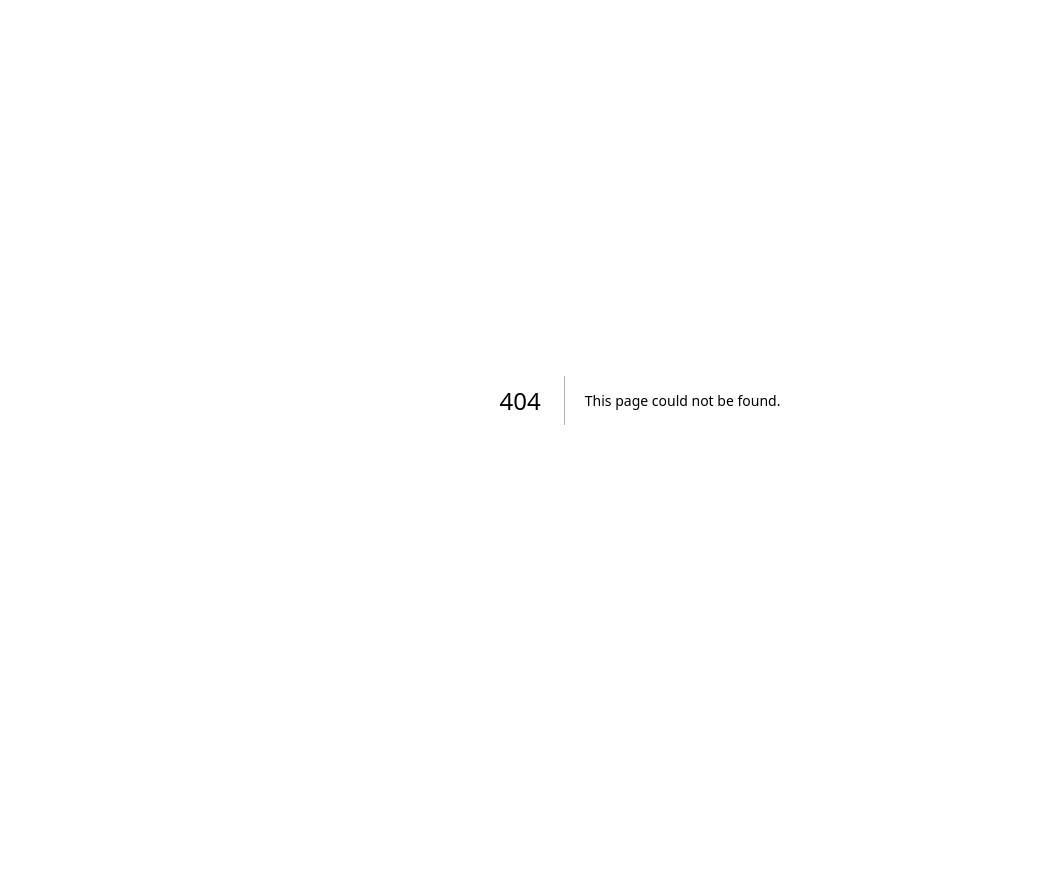
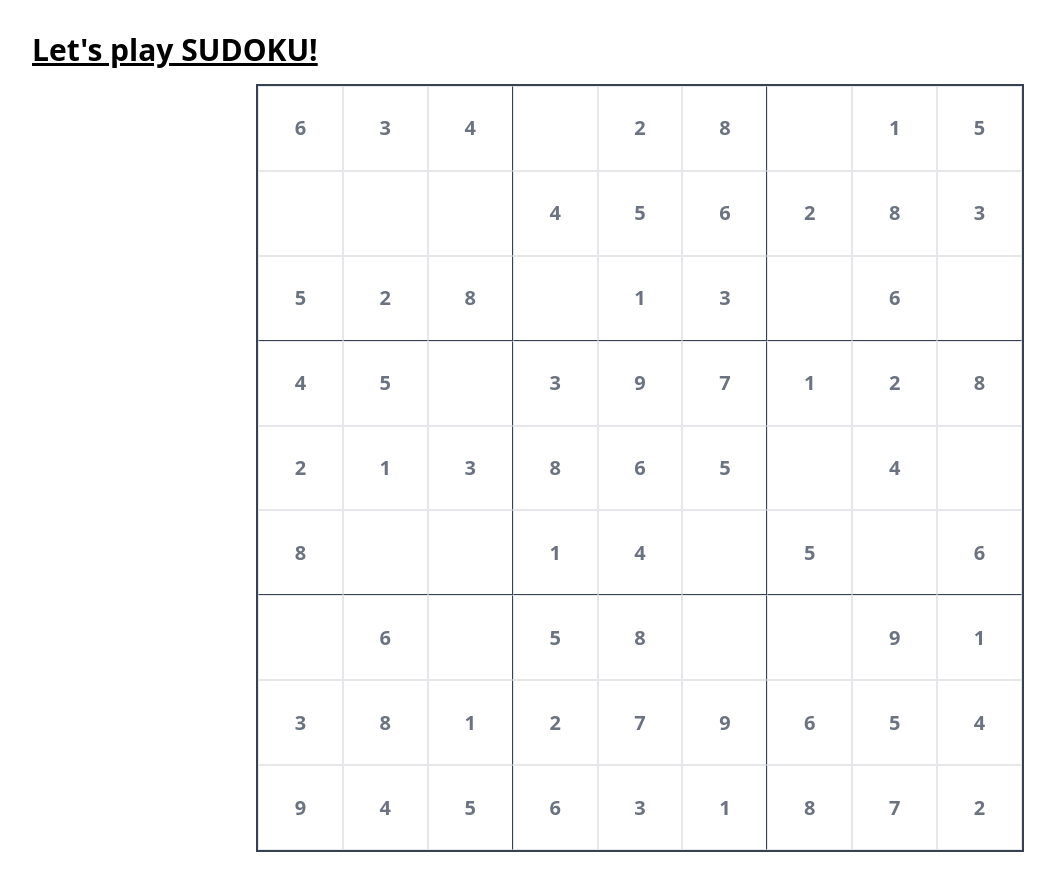
Before and after one commit to tamatamvan/sudoku-next, a Next.js app: page /puzzle in a window 1280 px wide. Before the commit this address had no page. Shown: the whole page, without its empty margins (0-1055 px from the left). Before the commit the page ends 800 px from the top, so only its background shows below. Built offline with nearby package versions, Linux system fonts and the light colour scheme.

Commit message:
create new page for displaying puzzle

```diff
--- a/package.json
+++ b/package.json
@@ -24,6 +24,7 @@
     "@typescript-eslint/eslint-plugin": "^5.54.0",
     "@typescript-eslint/parser": "^5.54.0",
     "autoprefixer": "^10.4.13",
+    "classnames": "^2.3.2",
     "eslint": "8.35.0",
     "eslint-config-next": "13.2.3",
     "eslint-plugin-prettier": "^4.2.1",
--- /dev/null
+++ b/src/app/puzzle/page.tsx
@@ -0,0 +1,69 @@
+'use client';
+
+import { useState } from 'react';
+import _times from 'lodash/times';
+
+import cn from 'classnames';
+
+// generate sudoku rows
+const generateSudokuRows = (sudokuStr: string) => {
+  return _times(9, (round: number) => {
+    const rowStart = round * 9;
+    const rowEnd = (round + 1) * 9;
+    return sudokuStr.slice(rowStart, rowEnd).split('');
+  });
+};
+
+const Puzzle = () => {
+  // static data sample
+  const sudokuStr =
+    '634.28.15...456283528.13.6.45.397128213865.4.8..14.5.6.6.58..91381279654945631872';
+  const [sudokuRows, setSudokuRows] = useState<string[][]>(
+    generateSudokuRows(sudokuStr)
+  );
+
+  return (
+    <div className="container mx-auto my-8 px-8">
+      <h1 className="mb-4 text-3xl font-bold underline">{`Let's play SUDOKU!`}</h1>
+      <div
+        id="sudoku-board"
+        className="mx-auto grid max-w-screen-md grid-rows-9 gap-0 border-2 border-gray-700"
+      >
+        {sudokuRows.map((row, rowIdx) => (
+          <div
+            className={cn('grid grid-cols-9 gap-0')}
+            id={`sudoku-row-${rowIdx}`}
+            key={`row-${rowIdx}`}
+          >
+            {row.map((col, colIdx) => (
+              <div
+                id={`sudoku-cell-${rowIdx}${colIdx}`}
+                className={cn('flex aspect-square items-center border', {
+                  'border-b-gray-700': (rowIdx + 1) % 3 === 0 && rowIdx < 8,
+                  'border-r-gray-700': (colIdx + 1) % 3 === 0 && colIdx < 8,
+                })}
+                key={`cell-${rowIdx}-${colIdx}`}
+              >
+                {col === '.' ? (
+                  <input
+                    className="h-full w-full grow text-center text-lg font-bold italic sm:text-xl"
+                    type="number"
+                    min={1}
+                    max={9}
+                    maxLength={1}
+                  />
+                ) : (
+                  <span className="grow text-center text-lg font-bold text-gray-500 sm:text-xl">
+                    {col}
+                  </span>
+                )}
+              </div>
+            ))}
+          </div>
+        ))}
+      </div>
+    </div>
+  );
+};
+
+export default Puzzle;
```
Also changed, not shown: 1 other file (tests, documents, lock files or other folders).
